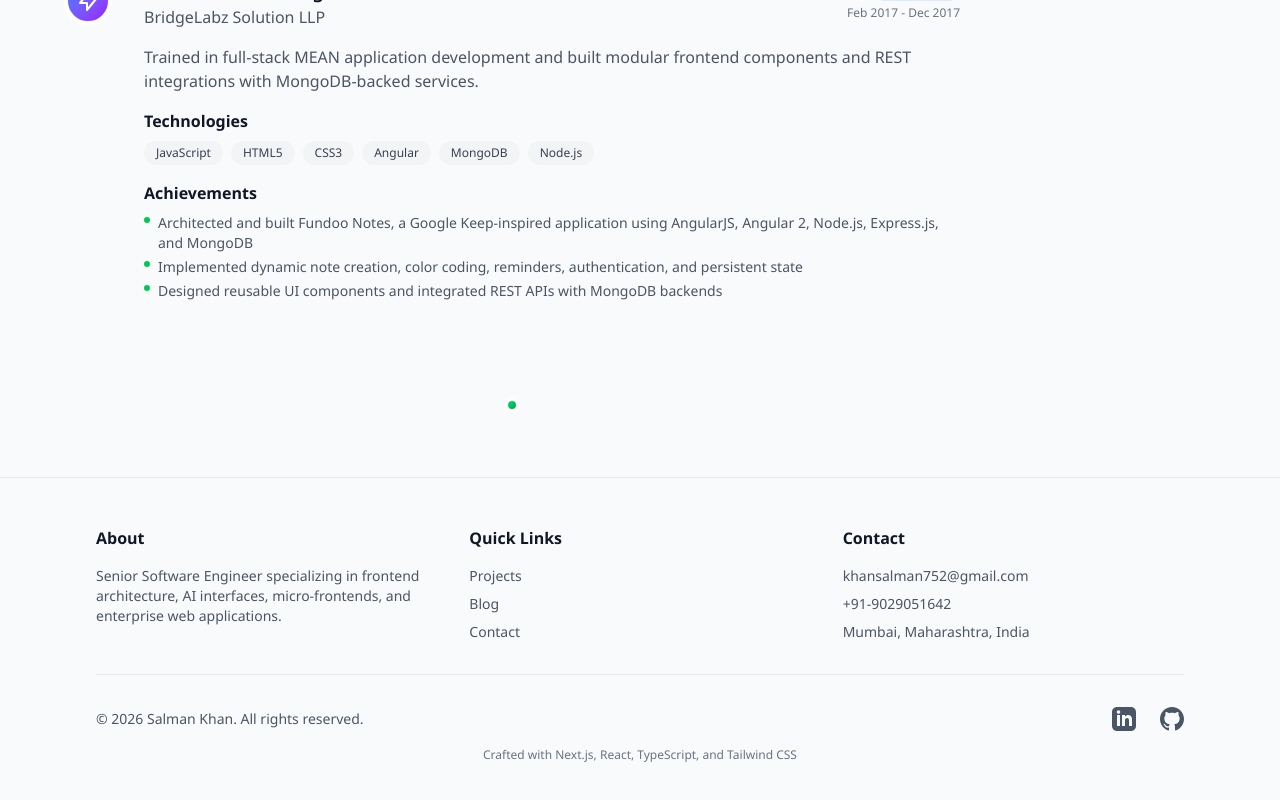
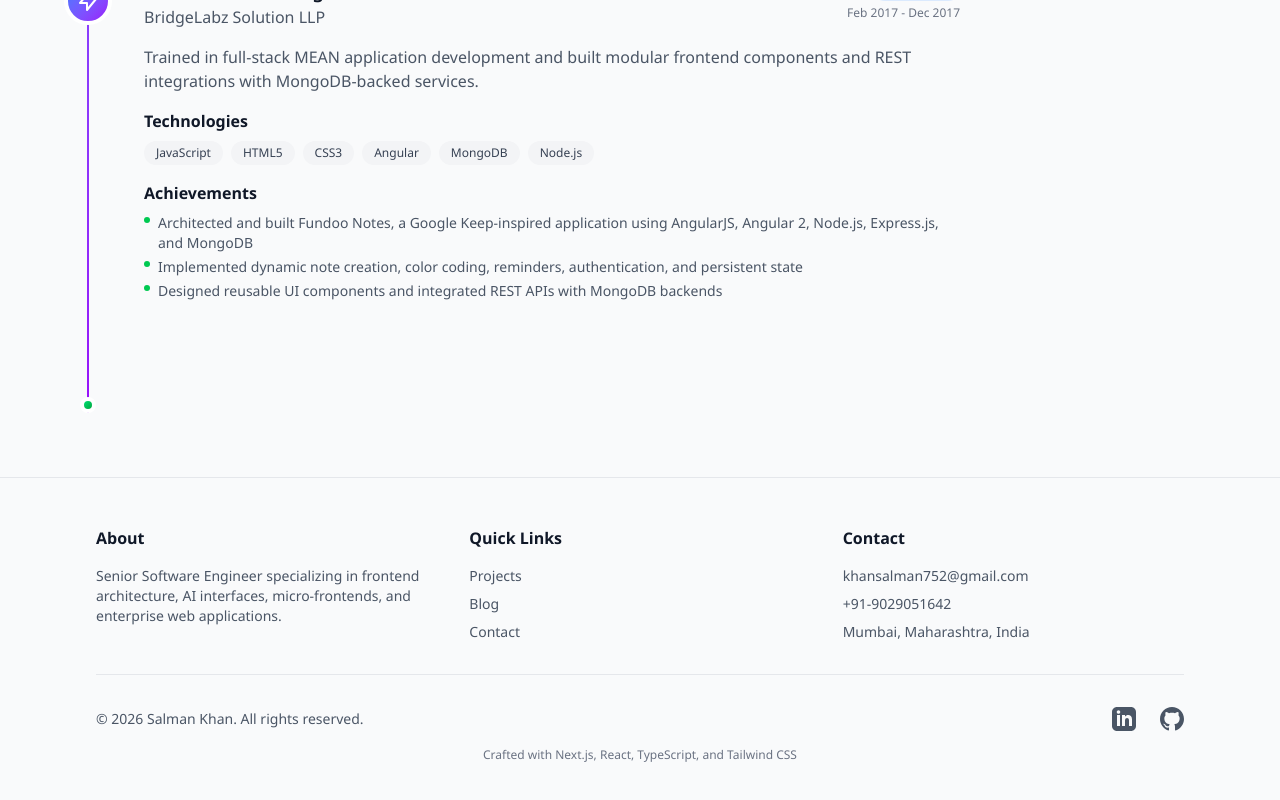
Before and after one commit to salman4Iris/portfolio_nextjs, a Next.js app: page /experience in a window 1280 px wide. Shown: the part 1664-2464 px from the top of the page. Built offline with nearby package versions, Linux system fonts and the light colour scheme.

Commit message:
Fix Ui issue  of expereince

```diff
--- a/app/(pages)/experience/page.tsx
+++ b/app/(pages)/experience/page.tsx
@@ -31,9 +31,9 @@ export default function ExperiencePage(): JSX.Element {
 
       {/* TIMELINE */}
       <SectionWrapper className="bg-gray-50 dark:bg-gray-900">
-        <div className="max-w-4xl">
+        <div className="relative max-w-4xl">
           {/* TIMELINE LINE */}
-          <div className="absolute left-6 top-0 h-full w-0.5 bg-gradient-to-b from-blue-500 to-purple-600 md:left-auto md:right-auto md:w-0.5" />
+          <div className="absolute left-6 top-0 h-full w-0.5 -translate-x-1/2 bg-gradient-to-b from-blue-500 to-purple-600" />
 
           {/* EXPERIENCES */}
           <div className="space-y-12">
@@ -45,8 +45,8 @@ export default function ExperiencePage(): JSX.Element {
           </div>
 
           {/* BOTTOM MARKER */}
-          <div className="relative flex items-center justify-center pt-12">
-            <div className="h-4 w-4 rounded-full border-4 border-white bg-gradient-to-br from-green-400 to-green-600 dark:border-gray-900" />
+          <div className="relative flex items-center justify-start pt-12">
+            <div className="ml-4 h-4 w-4 rounded-full border-4 border-white bg-gradient-to-br from-green-400 to-green-600 dark:border-gray-900" />
           </div>
         </div>
       </SectionWrapper>
--- a/content/skills.ts
+++ b/content/skills.ts
@@ -22,7 +22,7 @@ export const SKILLS: readonly Skill[] = [
     name: 'Next.js',
     category: SkillCategory.FRONTEND,
     proficiency: ProficiencyLevel.ADVANCED,
-    yearsOfExperience: 5,
+    yearsOfExperience: 7,
     relatedProjects: ['iris-agent-studio', 'hiset-chatbot', 'myglamm-mobile', 'popxo'],
   },
   {
@@ -38,7 +38,7 @@ export const SKILLS: readonly Skill[] = [
     name: 'TypeScript',
     category: SkillCategory.FRONTEND,
     proficiency: ProficiencyLevel.EXPERT,
-    yearsOfExperience: 6,
+    yearsOfExperience: 8,
   },
   {
     id: 'javascript',
@@ -60,7 +60,7 @@ export const SKILLS: readonly Skill[] = [
     name: 'Redux',
     category: SkillCategory.FRONTEND,
     proficiency: ProficiencyLevel.EXPERT,
-    yearsOfExperience: 6,
+    yearsOfExperience: 7,
     relatedProjects: ['rems', 'myglamm-mobile', 'popxo'],
   },
   {
@@ -75,7 +75,7 @@ export const SKILLS: readonly Skill[] = [
     name: 'Tailwind CSS',
     category: SkillCategory.FRONTEND,
     proficiency: ProficiencyLevel.ADVANCED,
-    yearsOfExperience: 3,
+    yearsOfExperience: 7,
   },
   {
     id: 'html5',
@@ -110,7 +110,7 @@ export const SKILLS: readonly Skill[] = [
     name: 'AG Grid',
     category: SkillCategory.FRONTEND,
     proficiency: ProficiencyLevel.ADVANCED,
-    yearsOfExperience: 4,
+    yearsOfExperience: 5,
   },
 
   // BACKEND SKILLS
@@ -170,7 +170,7 @@ export const SKILLS: readonly Skill[] = [
     name: 'SQL',
     category: SkillCategory.DATABASES,
     proficiency: ProficiencyLevel.EXPERT,
-    yearsOfExperience: 8,
+    yearsOfExperience: 5,
   },
   {
     id: 'oracle',
@@ -305,7 +305,7 @@ export const SKILLS: readonly Skill[] = [
     name: 'Team Leadership',
     category: SkillCategory.SOFT_SKILLS,
     proficiency: ProficiencyLevel.ADVANCED,
-    yearsOfExperience: 4,
+    yearsOfExperience: 2,
   },
   {
     id: 'mentoring',
```
